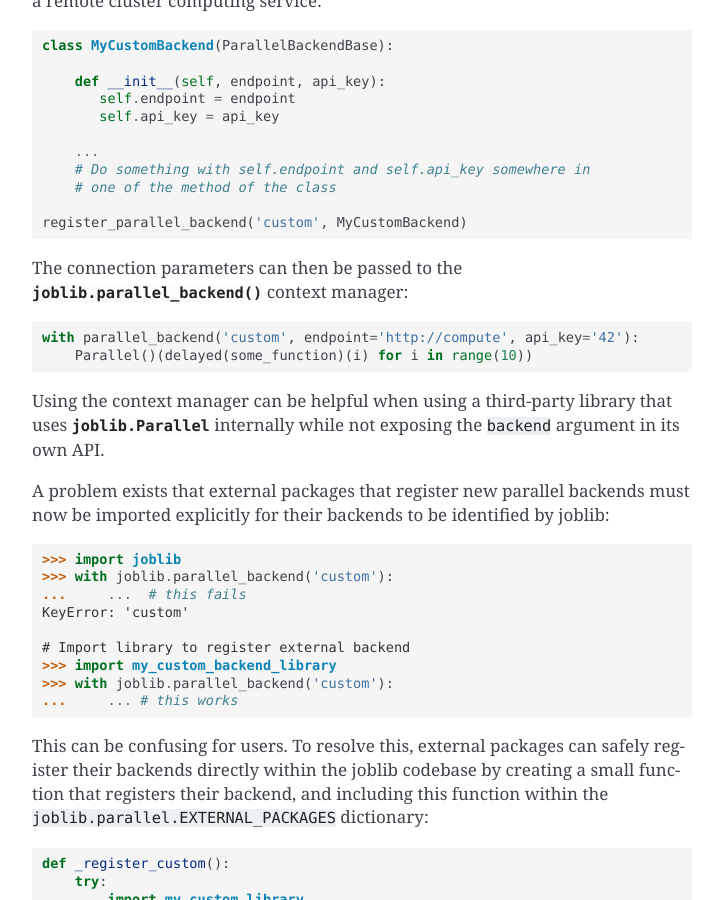
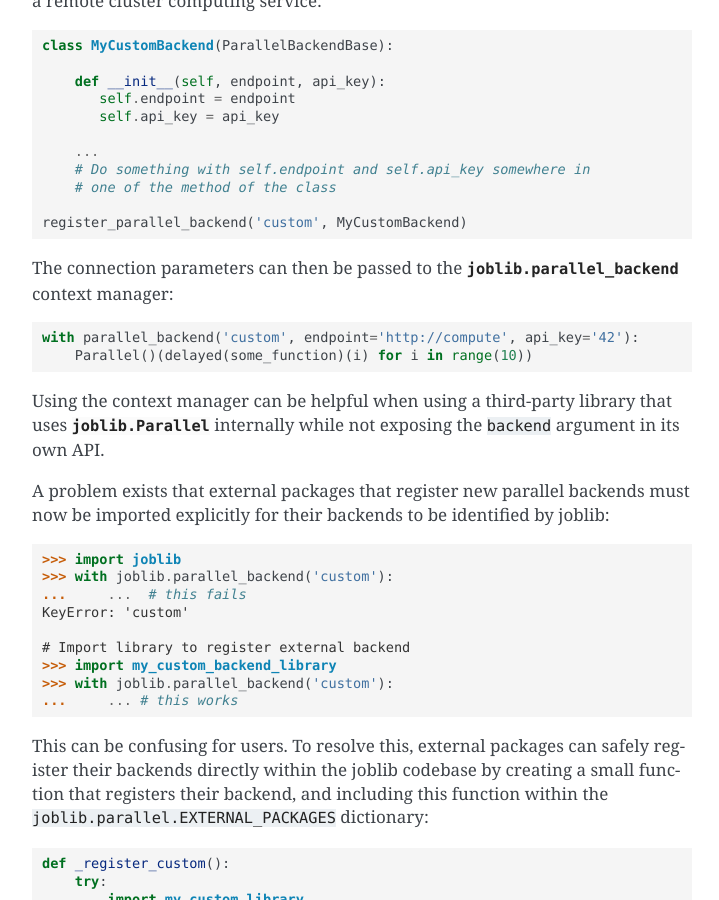
Before and after one commit to joblib/joblib, a Sphinx documentation site: the page built from doc/parallel.rst, in a window 1280 px wide and 900 px high, scrolled down 8804 px. Shown: the whole window, without its empty margins (388-1107 px from the left). Built offline with Sphinx 7.4.7, drawn with Linux system fonts in a browser that asks for light colours; formulas are drawn with MathJax 3; pages that are not in the unit, such as notebooks, are missing from menus; part of the change alters nothing that is shown.

Commit message:
DOC: Link to docs

```diff
--- a/doc/parallel.rst
+++ b/doc/parallel.rst
@@ -69,7 +69,7 @@ In prior versions, the same effect could be achieved by hardcoding a
 specific backend implementation such as ``backend="threading"`` in the
 call to :class:`joblib.Parallel` but this is now considered a bad pattern
 (when done in a library) as it does not make it possible to override that
-choice with the ``parallel_backend`` context manager.
+choice with the :class:`~joblib.parallel_backend` context manager.
 
 
 .. topic:: The loky backend may not always be available
@@ -199,7 +199,7 @@ libraries:
 
 Since joblib 0.14, it is also possible to programmatically override the default
 number of threads using the ``inner_max_num_threads`` argument of the
-``parallel_backend`` function as follows:
+:class:`~joblib.parallel_backend` function as follows:
 
 .. code-block:: python
 
@@ -249,7 +249,7 @@ for a remote cluster computing service::
     register_parallel_backend('custom', MyCustomBackend)
 
 The connection parameters can then be passed to the
-:func:`joblib.parallel_backend` context manager::
+:class:`joblib.parallel_backend` context manager::
 
     with parallel_backend('custom', endpoint='http://compute', api_key='42'):
         Parallel()(delayed(some_function)(i) for i in range(10))
```
